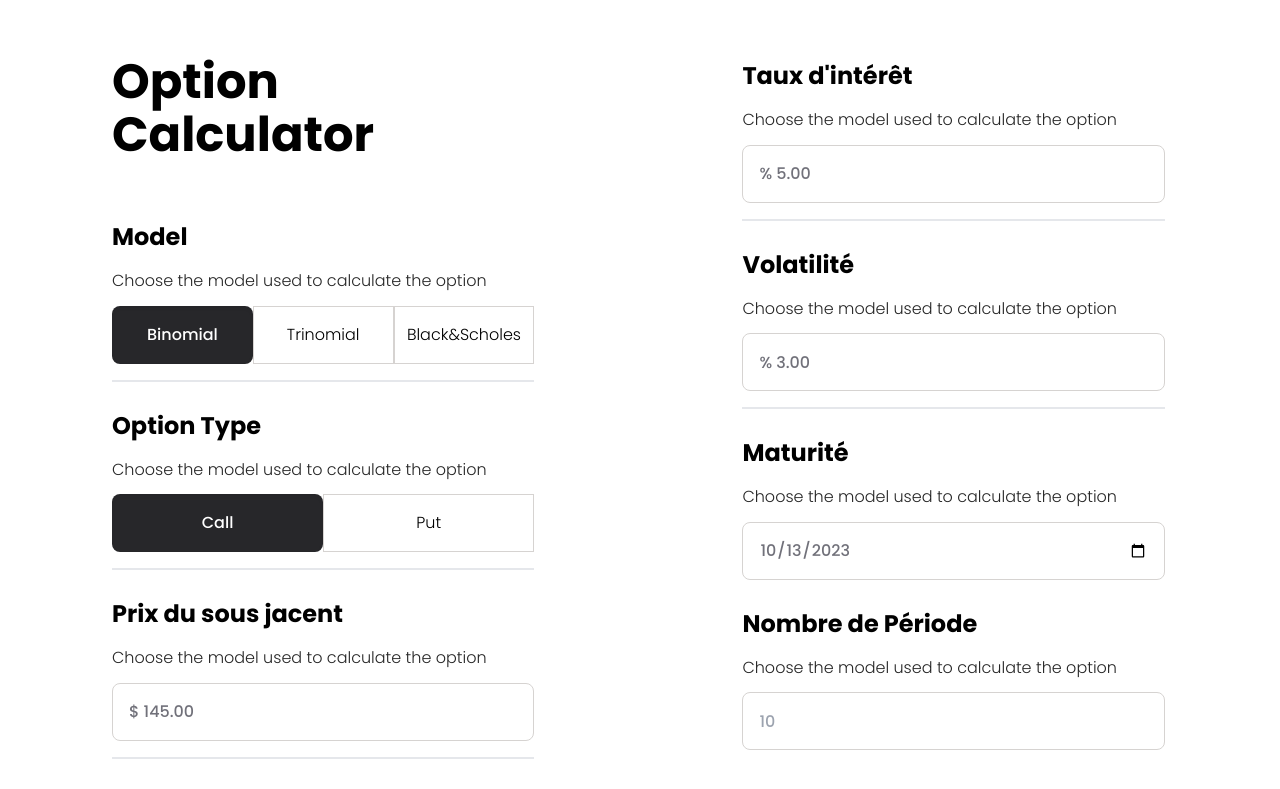
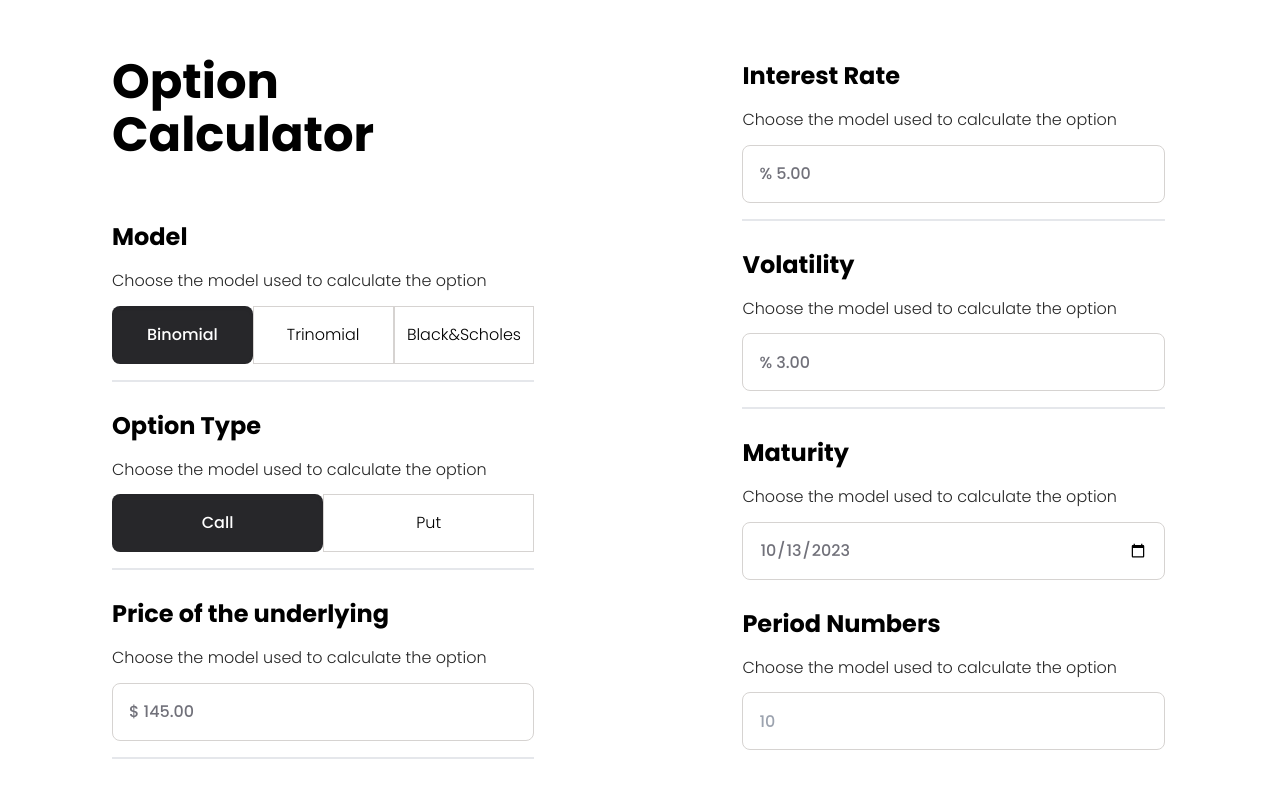
Before and after one commit to AbdesalamSemlali/option-calculator, a Next.js app: page / in a window 1280 px wide. Shown: the top 789 px of the page. Built offline with nearby package versions, Linux system fonts and the light colour scheme.

Commit message:
third commit

```diff
--- a/app/page.js
+++ b/app/page.js
@@ -108,7 +108,7 @@ export default  function Home() {
         </div>
 
         <div className='flex flex-col space-y-4 mb-6'>
-          <h3 className='font-bold text-2xl text-black leading-relaxed'>Prix du sous jacent</h3>
+          <h3 className='font-bold text-2xl text-black leading-relaxed'>Price of the underlying</h3>
           <div className="text-neutral-800 text-base font-light leading-[17.52px]">Choose the model used to calculate the option</div>
           <input type="number" value={underlying}  placeholder="$ 145.00" className="px-4 py-5 h-[58px] placeholder:text-zinc-500  rounded-lg border border-stone-300 justify-start number-input items-center"
             onChange={(e)=>{
@@ -132,7 +132,7 @@ export default  function Home() {
 
       <div className="flex flex-col w-[40%]">
         <div className='flex flex-col space-y-4 mb-6'>
-          <h3 className='font-bold text-2xl text-black leading-relaxed'>Taux d'intérêt</h3>
+          <h3 className='font-bold text-2xl text-black leading-relaxed'>Interest Rate</h3>
           <div className="text-neutral-800 text-base font-light leading-[17.52px]">Choose the model used to calculate the option</div>
           <input type="number" value={interest} placeholder="% 5.00" className="px-4 py-5 h-[58px] placeholder:text-zinc-500  rounded-lg border border-stone-300 justify-start number-input items-center"
             onChange={(e)=>{
@@ -143,7 +143,7 @@ export default  function Home() {
         </div>
 
         <div className='flex flex-col space-y-4 mb-6'>
-          <h3 className='font-bold text-2xl text-black leading-relaxed'>Volatilité</h3>
+          <h3 className='font-bold text-2xl text-black leading-relaxed'>Volatility</h3>
           <div className="text-neutral-800 text-base font-light leading-[17.52px]">Choose the model used to calculate the option</div>
           <input type="number" value={volatility} placeholder="% 3.00" className="px-4 py-5 h-[58px] placeholder:text-zinc-500 rounded-lg border border-stone-300 justify-start number-input items-center"
             onChange={(e)=>{
@@ -154,7 +154,7 @@ export default  function Home() {
         </div>
 
         <div className='flex flex-col space-y-4 mb-6'>
-          <h3 className='font-bold text-2xl text-black leading-relaxed'>Maturité</h3>
+          <h3 className='font-bold text-2xl text-black leading-relaxed'>Maturity</h3>
           <div className="text-neutral-800 text-base font-light leading-[17.52px]">Choose the model used to calculate the option</div>
           <input type="date" value={maturity} className="px-4 py-5 h-[58px] rounded-lg text-zinc-500 border border-stone-300 justify-start number-input items-center"
             onChange={(e)=>{
@@ -166,7 +166,7 @@ export default  function Home() {
         {
           (model === "Binomial" || model === "Trinomial") ? (
             <div className='flex flex-col space-y-4 mb-6'>
-              <h3 className='font-bold text-2xl text-black leading-relaxed'>Nombre de Période</h3>
+              <h3 className='font-bold text-2xl text-black leading-relaxed'>Period Numbers</h3>
               <div className="text-neutral-800 text-base font-light leading-[17.52px]">Choose the model used to calculate the option</div>
               <input
                 type="number"
```
